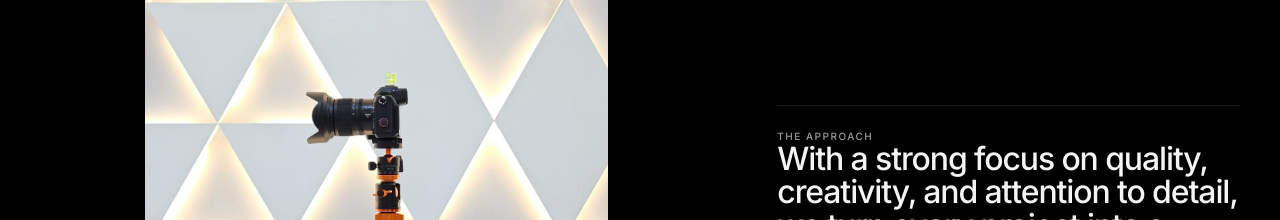
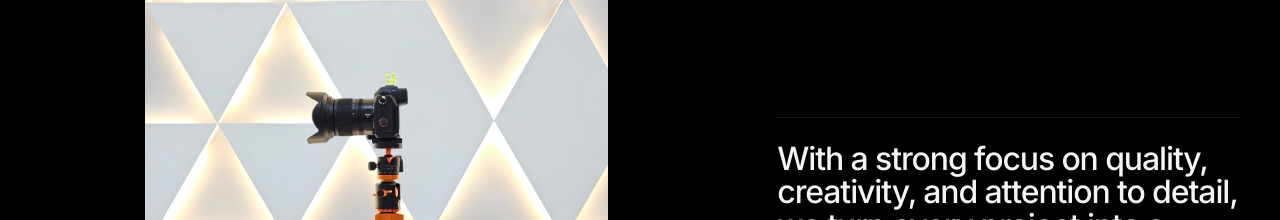
Before and after one commit to Gigawashudas/st-photography, a Next.js app: page / in a window 1280 px wide. Shown: the part 2600-2820 px from the top of the page. Built offline with nearby package versions, Linux system fonts and the light colour scheme; no server answers; the database is empty.

Commit message:
about section remove the aproach

```diff
--- a/components/about/about-section.tsx
+++ b/components/about/about-section.tsx
@@ -97,8 +97,6 @@ export function AboutSection() {
             className="flex flex-col justify-end lg:col-span-5 lg:col-start-8 lg:pb-1"
           >
             <div className="border-foreground/10 border-t pt-6">
-              <p className="type-label-sm text-muted mb-8">The approach</p>
-
               <p className="max-w-xl text-[clamp(1.5rem,2.5vw,2.5rem)] leading-[1.05] font-medium tracking-[-0.035em]">
                 With a strong focus on quality, creativity, and attention to detail, we turn every
                 project into a visual experience that represents your brand at its best
```
